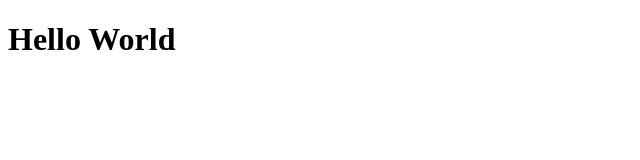
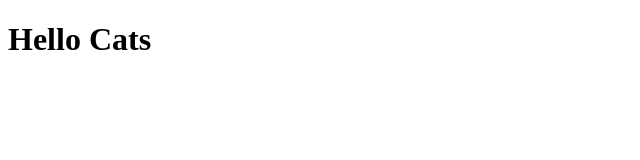
Before and after one commit to Garaway/git-test, a plain HTML site: page index.html in a window 1280 px wide. Shown: the full height of the page, 0-640 px from the left. Drawn offline with Linux system fonts and the light colour scheme.

Commit message:
change title

```diff
--- a/index.html
+++ b/index.html
@@ -6,7 +6,7 @@
 </head>
 <body>
     <h1>
-        Hello World
+        Hello Cats
     </h1>
 </body>
 </html>
```
